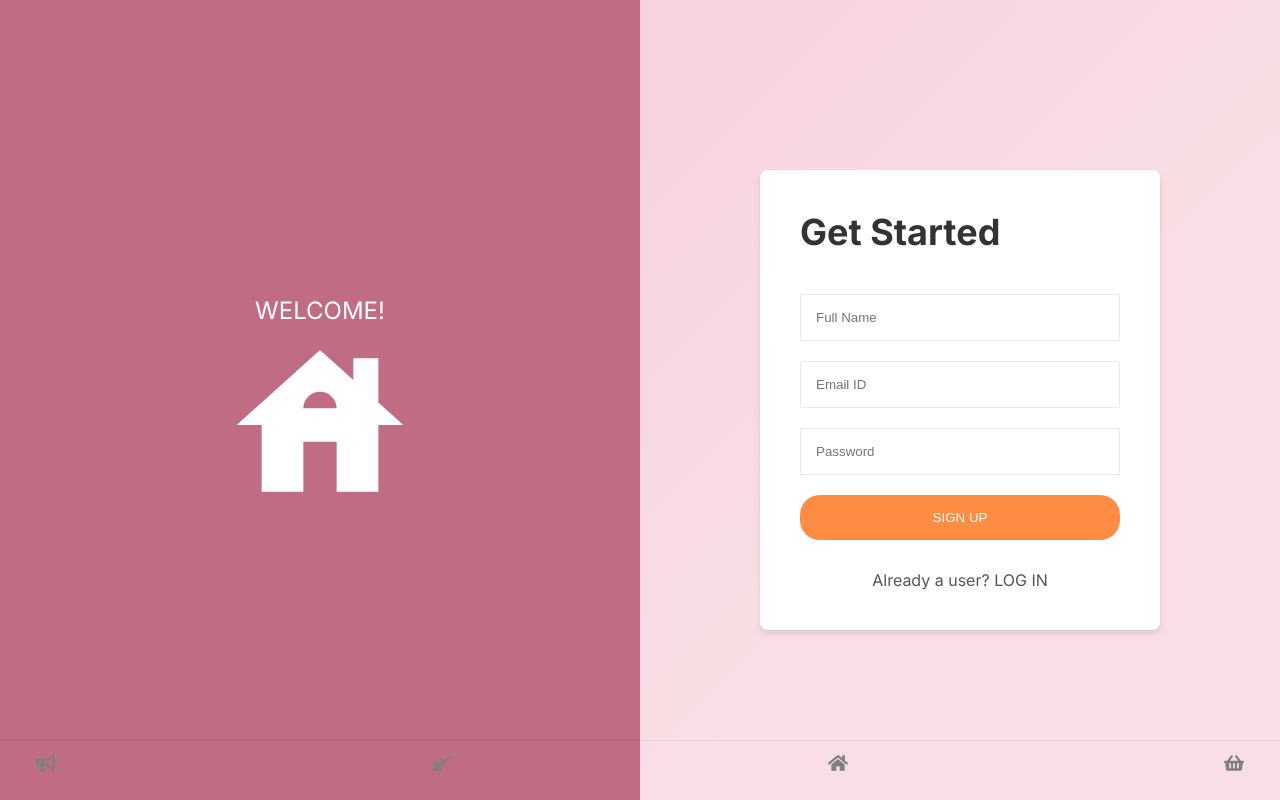
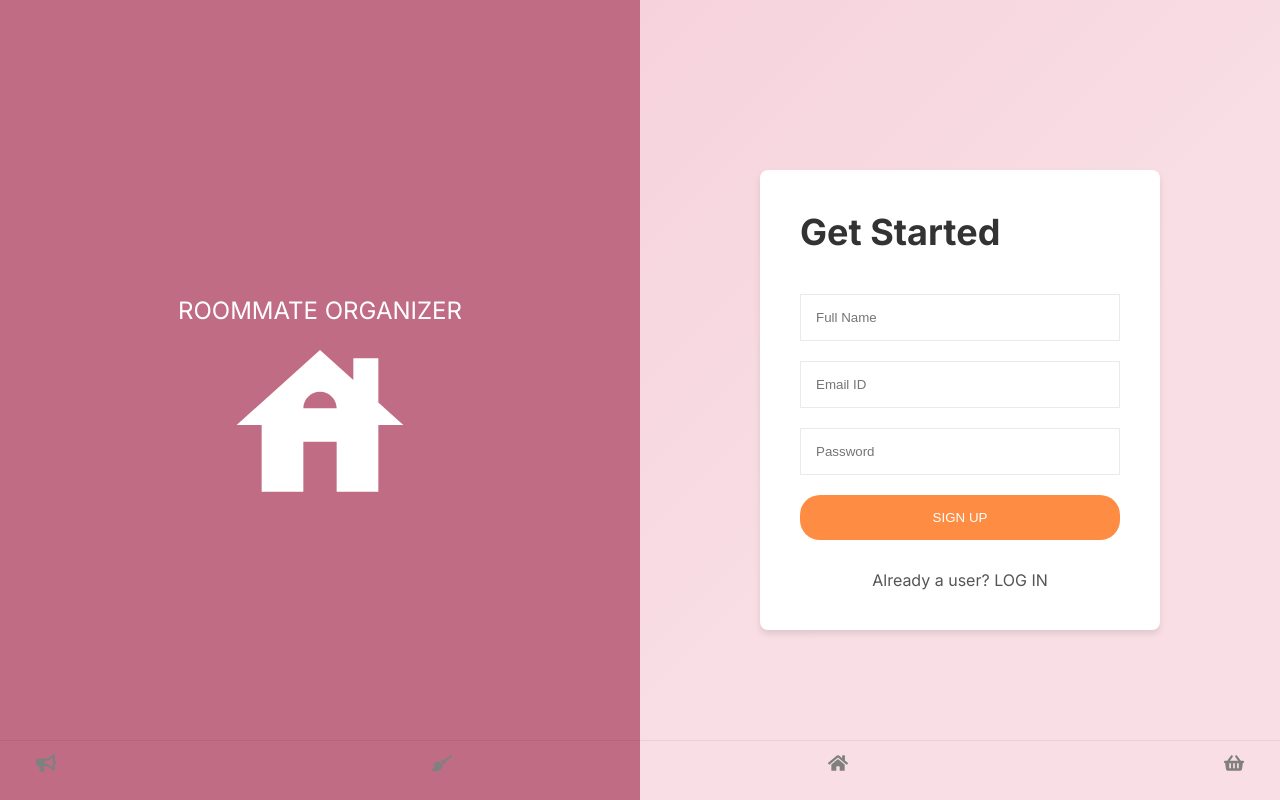
Before and after one commit to minerva-startup-spring2024/roommate-organizer, a Next.js app: page /login in a window 1280 px wide. Built offline with nearby package versions, Linux system fonts and the light colour scheme.

Commit message:
changed the title of the page

```diff
--- a/src/app/login/page.js
+++ b/src/app/login/page.js
@@ -6,7 +6,7 @@ export default function LoginPage() {
   return (
     <div className="loginPage">
       <div className="leftSide">
-        <p className="welcomeText">WELCOME!</p>
+        <p className="welcomeText">ROOMMATE ORGANIZER</p>
         <HouseIcon style={{ fontSize: "200px", color: "#fff" }} />
       </div>
       <div className="rightSide">
```
